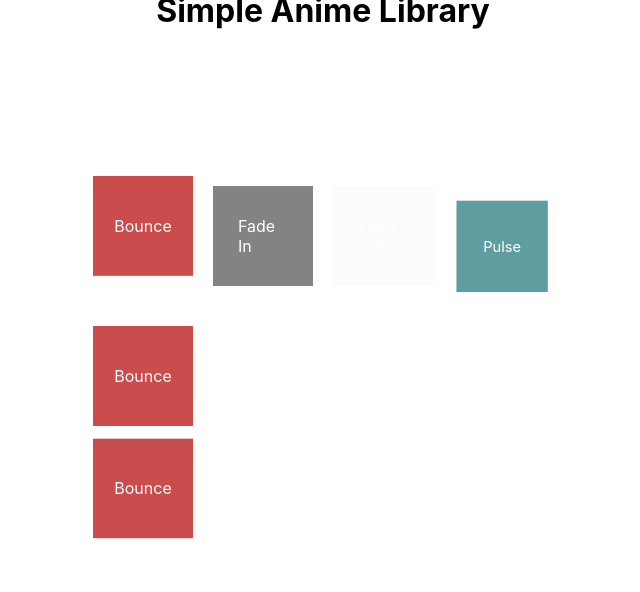
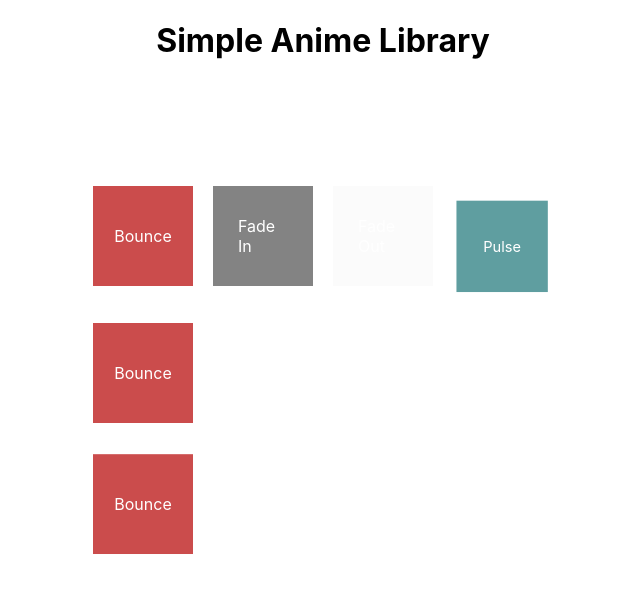
Before and after one commit to pesto-students/deep-dive-1akshat, a React (Create React App) app in the folder react-exercises/simple-anime-react/: page / in a window 1280 px wide. Shown: the top 592 px of the page, without its empty margins (317-957 px from the left). Built offline with nearby package versions, Linux system fonts and the light colour scheme.

Commit message:
accept damping as props in bounce for now

```diff
--- a/react-exercises/simple-anime-react/src/App.js
+++ b/react-exercises/simple-anime-react/src/App.js
@@ -5,12 +5,10 @@ import { Bounce, Fade, Pulse } from './components/index';
 const App = () => {
   return (
     <>
-      <Bounce duration="10000" delay="1000">
-        <h1 style={{ textAlign: 'center' }}>Simple Anime Library</h1>
-      </Bounce>
+      <h1 style={{ textAlign: 'center' }}>Simple Anime Library</h1>
       <div className="container">
         <div className="wrap">
-          <Bounce duration="5000" delay="500" cascade="true">
+          <Bounce duration="5000" delay="500" cascade="true" damping="1.5">
             <div className="block-red">
               <p>Bounce</p>
             </div>
--- a/react-exercises/simple-anime-react/src/components/Bounce/bounce.js
+++ b/react-exercises/simple-anime-react/src/components/Bounce/bounce.js
@@ -1,10 +1,22 @@
 import React from 'react';
 import './style.css';
+
+const stringToBoolean = (string) => {
+  return string === 'true';
+}
 
 const Bounce = (props) => {
   const delay = props.duration !== undefined ? Number(props.delay) : 1000;
   const duration = props.duration !== undefined ? Number(props.duration) : 3000;
-  const cascade = props.cascade !== undefined ? props.cascade : false;
+  const cascade = props.cascade !== undefined ? stringToBoolean(props.cascade) : false;
+  const damping = props.damping !== undefined ? Number(props.damping) : 1;
+
+  console.log(cascade === true, damping === 1);
+
+  if (cascade === false && damping === 1) {
+    throw new Error('Damping needs cascade property to be true.')
+  }
+
   let childAnimationDelay = 0;
 
   return (
@@ -20,12 +32,12 @@ const Bounce = (props) => {
         <div>
           {
             props.children.map((child, key) => {
-              // 2000 is hardcoded for now
-              childAnimationDelay += 2000;
+              childAnimationDelay += damping * 1;
               return (
                 <div className="bounce" key={key} style={{
-                  animation: `bounce ${duration + childAnimationDelay}ms Infinite`,
-                  animationDelay: `${delay}ms`
+                  animation: `bounce ${duration}ms Infinite`,
+                  animationDelay: `${(delay * childAnimationDelay) + childAnimationDelay
+                    }ms`
                 }}>
                   {child}
                 </div>
```
